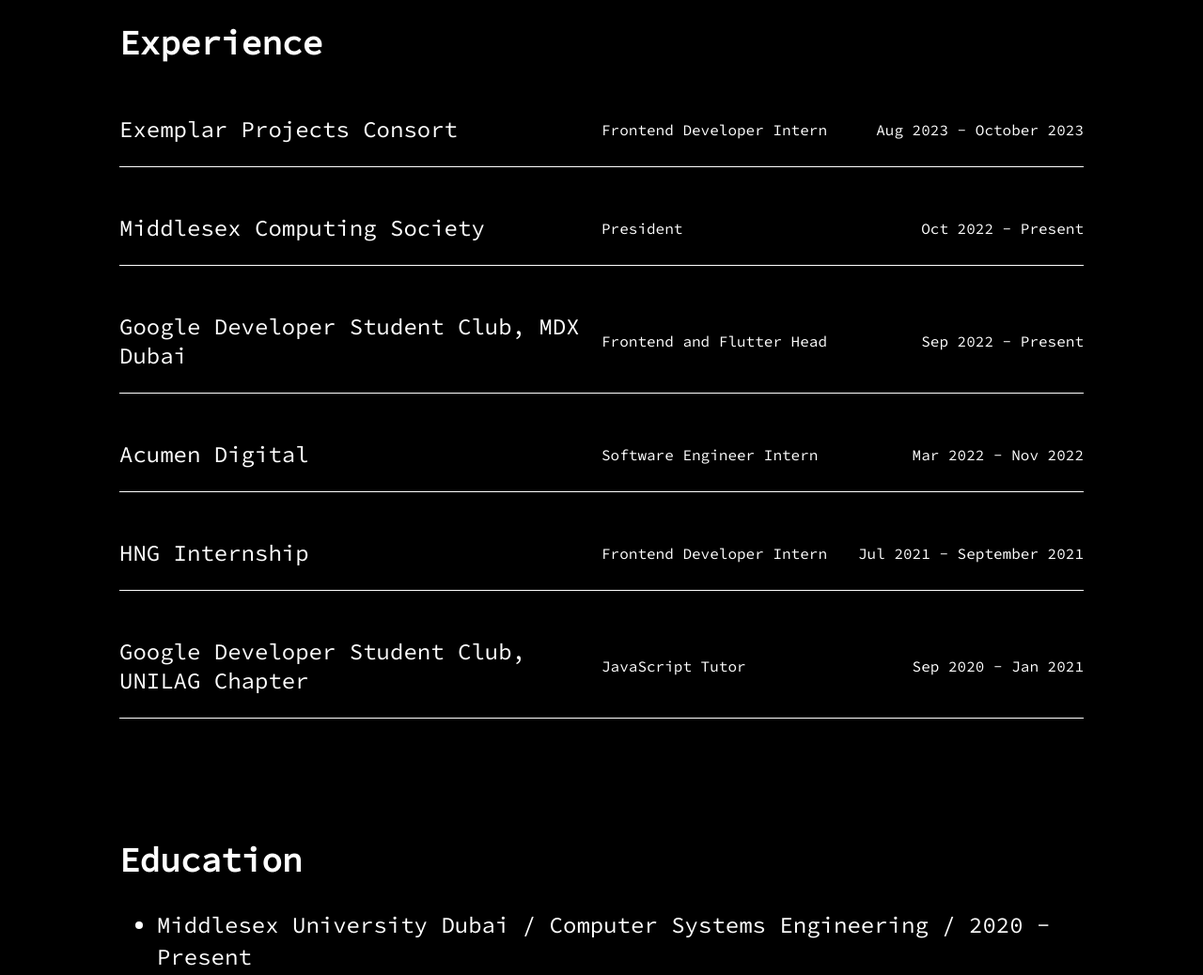
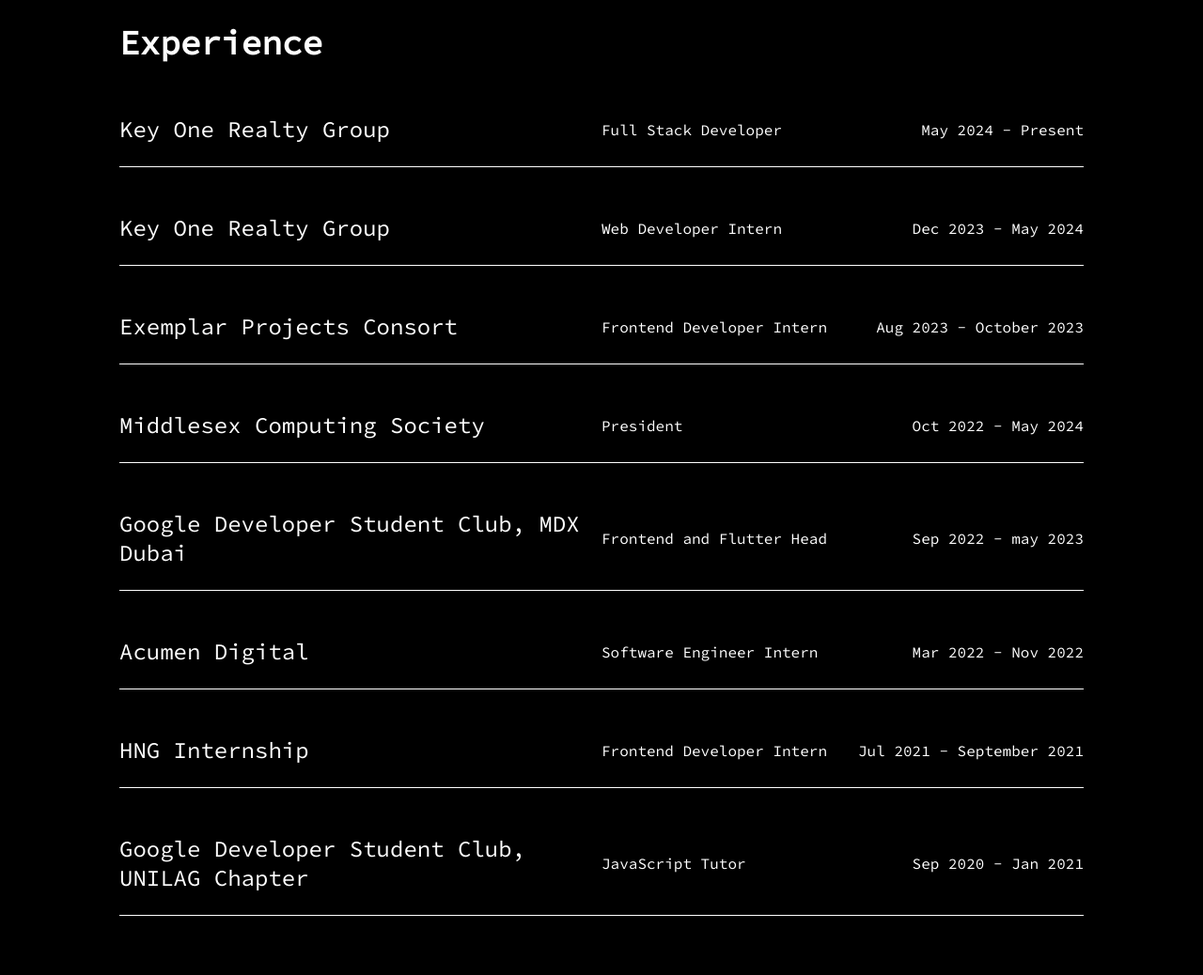
Before and after one commit to Harithmetic1/Harith-Portfolio, a Gatsby site: page /about in a window 1280 px wide. Shown: the part 860-1898 px from the top of the page at 94% size. Built offline with nearby package versions, Linux system fonts and the light colour scheme; Gatsby itself is replaced by a stand-in of ours.

Commit message:
:sparkle: Made changes to resume sand experiences

```diff
--- a/src/components/Menu.js
+++ b/src/components/Menu.js
@@ -33,7 +33,7 @@
             <li>
               <a
                 download={"Harith Onigemo's Resume"}
-                href="../../Harith Onigemo 2023.pdf"
+                href="../../Harith Onigemo 2024.pdf"
                 className="Resume"
               >
                 Resume
--- a/src/pages/about.js
+++ b/src/pages/about.js
@@ -11,6 +11,18 @@
 const about = () => {
   const experienceFields = [
     {
+      id: 7,
+      organisation: "Key One Realty Group",
+      title: "Full Stack Developer",
+      duration: "May 2024 - Present",
+    },
+    {
+      id: 6,
+      organisation: "Key One Realty Group",
+      title: "Web Developer Intern",
+      duration: "Dec 2023 - May 2024",
+    },
+    {
       id: 5,
       organisation: "Exemplar Projects Consort",
       title: "Frontend Developer Intern",
@@ -20,13 +32,13 @@
       id: 0,
       organisation: "Middlesex Computing Society",
       title: "President",
-      duration: "Oct 2022 - Present",
+      duration: "Oct 2022 - May 2024",
     },
     {
       id: 1,
       organisation: "Google Developer Student Club, MDX Dubai",
       title: "Frontend and Flutter Head",
-      duration: "Sep 2022 - Present",
+      duration: "Sep 2022 - may 2023",
     },
     {
       id: 2,
@@ -97,7 +109,7 @@
               <ul>
                 <li>
                   Middlesex University Dubai / Computer Systems Engineering /
-                  2020 - Present
+                  2021 - 2024
                 </li>
                 <li>University of Lagos / Systems Engineering / 2018 - 2020</li>
               </ul>
```
Also changed, not shown: 2 other files.
